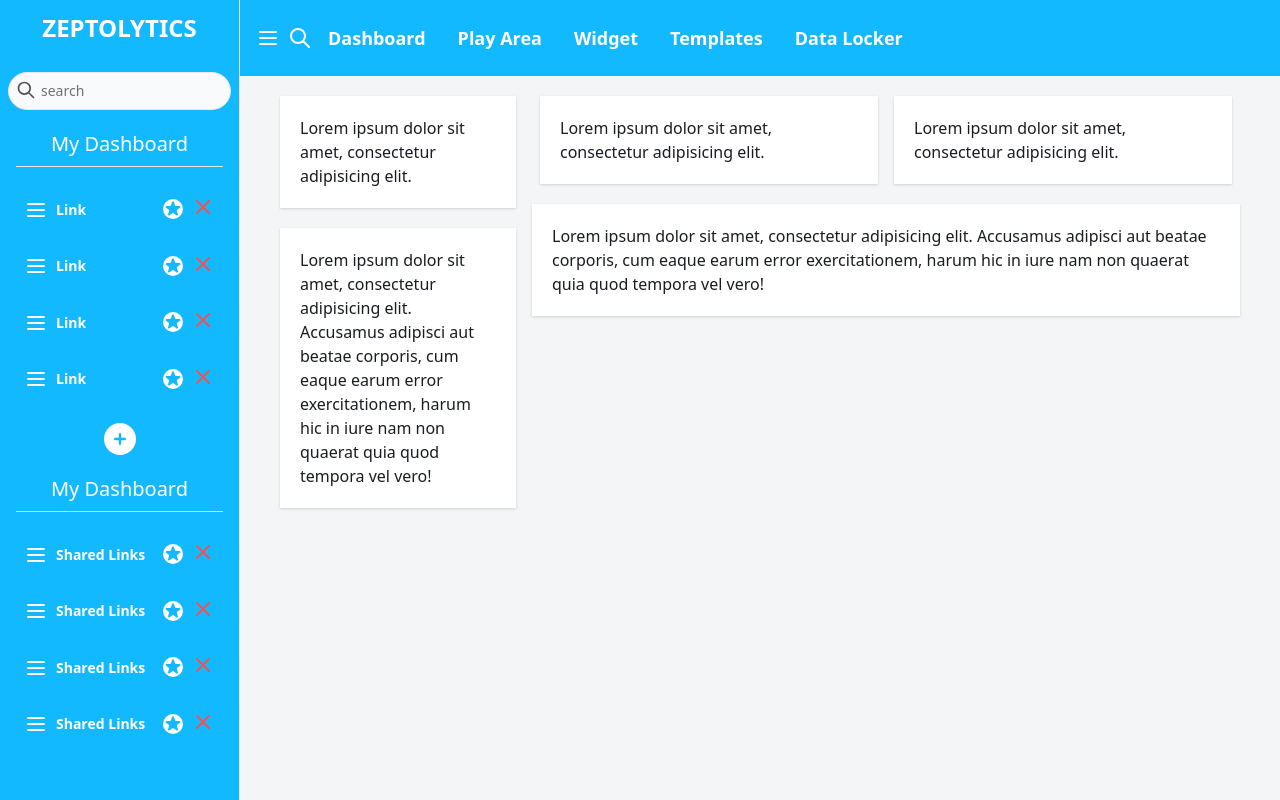
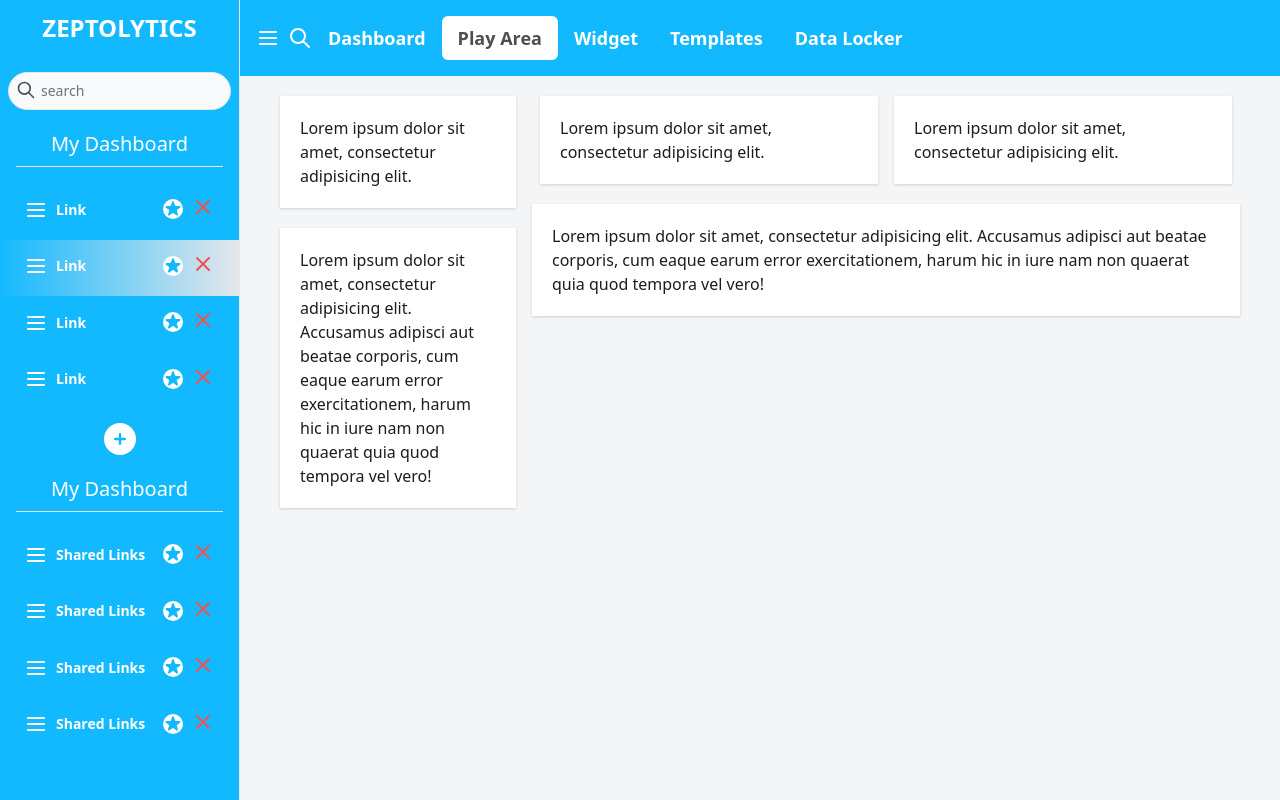
Before and after one commit to DilshanHarendra/dynamic-dashboard-reactjs, a React (Create React App) app: page / in a window 1280 px wide. Built offline with nearby package versions, Linux system fonts and the light colour scheme.

Commit message:
add active class

```diff
--- a/src/layouts/HeaderLink.js
+++ b/src/layouts/HeaderLink.js
@@ -1,8 +1,9 @@
 import React from 'react'
 
 function HeaderLink(props){
+    const activeClass="bg-white text-gray-600 rounded-md "
     return(
-        <div className="px-4 py-2 font-semibold text-lg">
+        <div className={`px-4 py-2 font-semibold text-lg ${props.index==1&&activeClass}`}>
             {props.data.title}
         </div>
     )
--- a/src/layouts/SidebarLink.js
+++ b/src/layouts/SidebarLink.js
@@ -4,8 +4,9 @@ import React from 'react'
 
 function SidebarLink(props){
 
+    const activeClass="bg-gradient-to-r from-primary to-gray-200 "
    return (<>
-            <div  className=" relative px-6 py-3" >
+            <div  className={`${props.index==1&&activeClass} relative px-6 py-3`} >
 
                 <div  className="inline-flex cursor-pointer justify-between items-center w-full text-sm font-semibold transition-colors duration-150 hover:text-gray-200 dark:hover:text-gray-200" >
                     <div className="flex items-center">
--- a/src/layouts/TheHeader.js
+++ b/src/layouts/TheHeader.js
@@ -66,7 +66,7 @@ function TheHeader({isSidebarOpen,setIsSidebarOpen}){
            </div>
 
              <div className="hidden md:flex">
-                 {mainLinks.map((link,index)=><HeaderLink data={link} key={index} />)}
+                 {mainLinks.map((link,index)=><HeaderLink data={link} key={index} index={index} />)}
              </div>
           </div>
 
--- a/src/layouts/TheSidebar.js
+++ b/src/layouts/TheSidebar.js
@@ -98,7 +98,7 @@ function TheSidebar(props){
 
                     <div className=" mt-4 overflow-y-auto hide-scroll-bar" style={{maxHeight:'28vh'}}>
                         {
-                            mainLinks.map((link,index)=><SidebarLink data={link} key={index} />)
+                            mainLinks.map((link,index)=><SidebarLink data={link} key={index} index={index} />)
                         }
                     </div>
 
```
